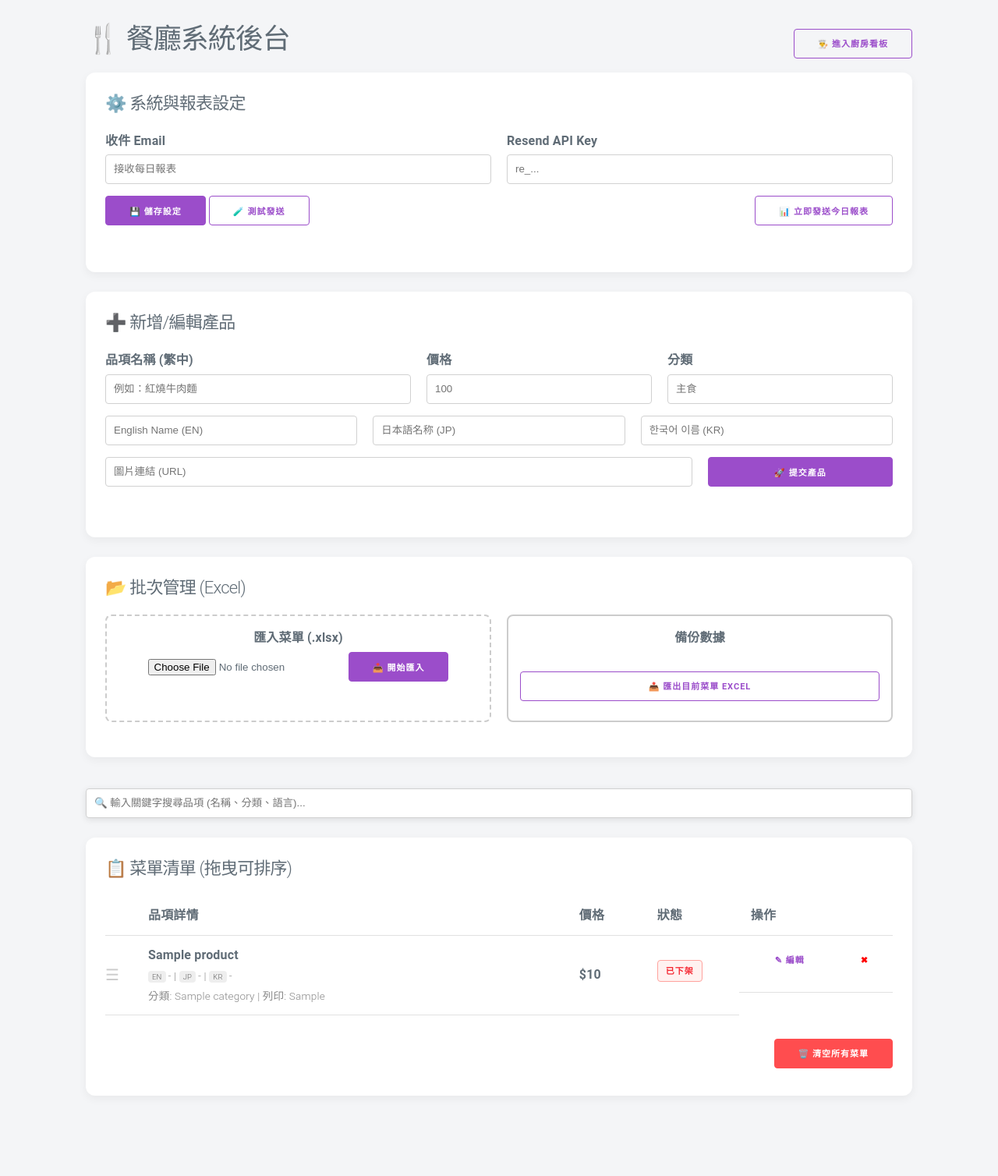
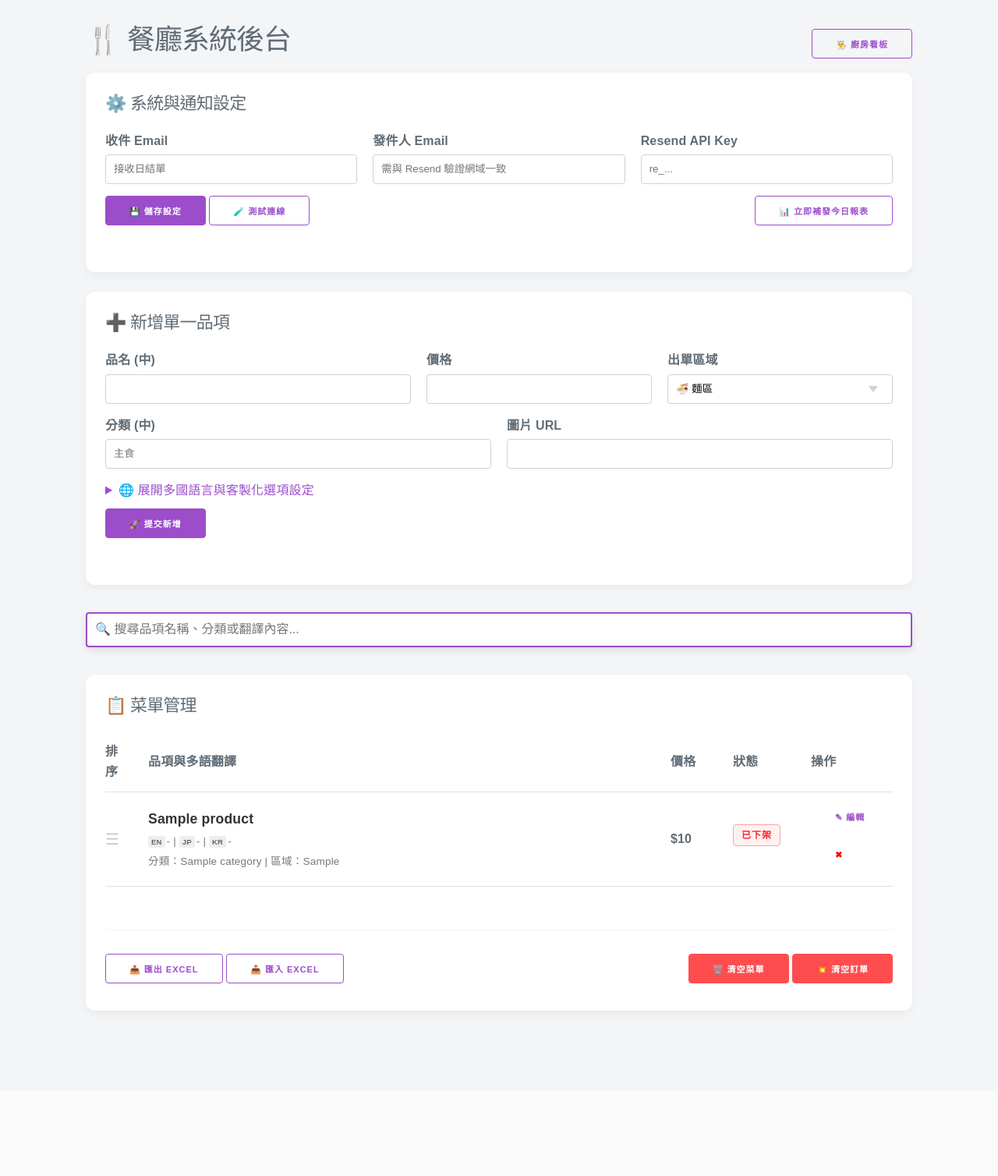
Before and after one commit to d11219208-del/qr, a Flask app: page /admin/ in a window 1280 px wide. Shown: the whole page at 78% size. After the commit the page ends 1299 px from the top, so only its background shows below. Run offline with Flask 3, Linux system fonts and the light colour scheme; a database or web service that is not in the repository returns one stand-in record (values such as "Sample title"); some libraries are stand-ins or nearby versions.

Commit message:
Update admin.html
欄位完全對齊：確保 Excel 匯入/匯出與編輯頁面的欄位順序與你的 SQL 語法一致。

置頂搜尋欄：搜尋框會隨網頁滾動固定在頂部。

響應式表格：在手機上會自動轉為卡片模式。

多語言標籤：在清單中直接顯示 EN/JP/KR 的翻譯狀態。

```diff
--- a/templates/admin.html
+++ b/templates/admin.html
@@ -3,140 +3,133 @@
 <head>
     <meta charset="UTF-8">
     <meta name="viewport" content="width=device-width, initial-scale=1.0">
-    <title>餐廳後台管理 - 進階版</title>
+    <title>餐廳後台管理系統</title>
     <link rel="stylesheet" href="https://cdnjs.cloudflare.com/ajax/libs/milligram/1.4.1/milligram.min.css">
     <script src="https://cdnjs.cloudflare.com/ajax/libs/Sortable/1.14.0/Sortable.min.js"></script>
     <style>
         :root { --primary: #9b4dca; --bg: #f4f5f7; }
-        body { background: var(--bg); padding-bottom: 50px; }
+        body { background: var(--bg); padding-bottom: 50px; font-family: "PingFang TC", "Microsoft JhengHei", sans-serif; }
         .container { max-width: 1100px; margin: 0 auto; padding: 20px; }
         .card { background: #fff; border-radius: 12px; padding: 25px; box-shadow: 0 4px 12px rgba(0,0,0,0.05); margin-bottom: 25px; }
 
-        /* 搜尋欄置頂效果 */
-        .sticky-search {
+        /* 置頂搜尋欄位 */
+        .sticky-header {
             position: sticky;
             top: 0;
-            z-index: 100;
+            z-index: 1000;
             background: var(--bg);
-            padding: 15px 0;
+            padding: 10px 0;
             margin-bottom: 10px;
         }
-        .sticky-search input {
-            background: #fff;
-            box-shadow: 0 2px 8px rgba(0,0,0,0.1);
-            margin-bottom: 0;
+        .sticky-header input {
+            background: #fff !important;
+            box-shadow: 0 4px 10px rgba(0,0,0,0.1);
+            border: 2px solid var(--primary);
+            height: 4.5rem;
+            font-size: 1.6rem;
         }
 
-        .btn-full { width: 100%; }
-        .btn-sm { padding: 0 10px; height: 28px; line-height: 26px; font-size: 1.1rem; }
+        /* 狀態與按鈕 */
+        .btn-sm { padding: 0 10px; height: 28px; line-height: 26px; font-size: 1.2rem; }
         .status-on { background: #e6ffed; color: #28a745; border-color: #b7eb8f; }
         .status-off { background: #fff1f0; color: #f5222d; border-color: #ffa39e; }
+        .alert { padding: 12px; background: #e6f7ff; color: #0050b3; border-radius: 6px; margin-bottom: 20px; border-left: 5px solid #1890ff; }
 
-        .alert { padding: 12px; background: #e6f7ff; color: #0050b3; border-radius: 6px; margin-bottom: 20px; border-left: 5px solid #1890ff; }
-        .lang-tag { font-size: 0.7em; background: #eee; padding: 2px 5px; border-radius: 4px; margin-right: 3px; color: #666; }
-        .handle { cursor: grab; color: #ccc; font-size: 20px; }
+        /* 表格與標籤 */
+        .handle { cursor: grab; color: #ccc; font-size: 20px; padding: 0 10px; }
+        .lang-tag { font-size: 0.7em; background: #eee; padding: 2px 4px; border-radius: 3px; margin-right: 2px; color: #666; font-weight: bold; }
+        .prod-info { font-size: 0.85em; color: #777; margin-top: 4px; }
+        .prod-name { font-size: 1.1em; font-weight: bold; color: #333; }
 
-        /* 表格優化 */
-        table { border-collapse: collapse; }
-        tr.product-row:hover { background: #fafafa; }
-        .prod-detail { font-size: 0.85em; color: #888; margin-top: 4px; }
-
-        .flex-actions { display: flex; gap: 10px; align-items: center; }
-        .import-box { border: 2px dashed #ccc; padding: 15px; border-radius: 8px; text-align: center; margin-bottom: 20px; }
+        @media (max-width: 600px) {
+            table, thead, tbody, th, td, tr { display: block; }
+            thead tr { position: absolute; top: -9999px; }
+            tr { margin-bottom: 15px; padding: 10px; border: 1px solid #eee; border-radius: 8px; background: #fff; }
+            td { border: none; padding: 5px 0; }
+        }
     </style>
 </head>
 <body>
     <div class="container">
         <div style="display: flex; justify-content: space-between; align-items: center;">
             <h2>🍴 餐廳系統後台</h2>
-            <div>
-                <a href="/kitchen" class="button button-outline">👨‍🍳 進入廚房看板</a>
-            </div>
+            <a href="/kitchen" class="button button-outline">👨‍🍳 廚房看板</a>
         </div>
 
         {% if msg %}
-        <div id="status-msg" class="alert">{{ msg }}</div>
+        <div id="status-msg" class="alert" style="display:block;">{{ msg }}</div>
         {% endif %}
 
         <div class="card">
-            <h4>⚙️ 系統與報表設定</h4>
-            <form method="POST" action="/admin">
+            <h4>⚙️ 系統與通知設定</h4>
+            <form method="POST">
                 <div class="row">
-                    <div class="column"><label>收件 Email</label><input type="email" name="report_email" value="{{ config.get('report_email','') }}" placeholder="接收每日報表"></div>
+                    <div class="column"><label>收件 Email</label><input type="email" name="report_email" value="{{ config.get('report_email','') }}" placeholder="接收日結單"></div>
+                    <div class="column"><label>發件人 Email</label><input type="email" name="sender_email" value="{{ config.get('sender_email','') }}" placeholder="需與 Resend 驗證網域一致"></div>
                     <div class="column"><label>Resend API Key</label><input type="password" name="resend_api_key" value="{{ config.get('resend_api_key','') }}" placeholder="re_..."></div>
                 </div>
                 <button type="submit" name="action" value="save_settings">💾 儲存設定</button>
-                <button type="submit" name="action" value="test_email" class="button button-outline">🧪 測試發送</button>
-                <button type="submit" name="action" value="send_report_now" class="button button-outline" style="float: right;">📊 立即發送今日報表</button>
+                <button type="submit" name="action" value="test_email" class="button button-outline">🧪 測試連線</button>
+                <button type="submit" name="action" value="send_report_now" class="button button-outline" style="float: right;">📊 立即補發今日報表</button>
             </form>
         </div>
 
         <div class="card">
-            <h4>➕ 新增/編輯產品</h4>
-            <form method="POST" action="/admin">
+            <h4>➕ 新增單一品項</h4>
+            <form method="POST">
                 <input type="hidden" name="action" value="add_product">
                 <div class="row">
-                    <div class="column column-40">
-                        <label>品項名稱 (繁中)</label>
-                        <input type="text" name="name" required placeholder="例如：紅燒牛肉麵">
-                    </div>
-                    <div class="column">
-                        <label>價格</label>
-                        <input type="number" name="price" required placeholder="100">
-                    </div>
-                    <div class="column">
-                        <label>分類</label>
-                        <input type="text" name="category" placeholder="主食">
+                    <div class="column column-40"><label>品名 (中)</label><input type="text" name="name" required></div>
+                    <div class="column"><label>價格</label><input type="number" name="price" required></div>
+                    <div class="column"><label>出單區域</label>
+                        <select name="print_category">
+                            <option value="Noodle">🍜 麵區</option>
+                            <option value="Soup">🍲 湯區</option>
+                        </select>
                     </div>
                 </div>
-
                 <div class="row">
-                    <div class="column"><input type="text" name="name_en" placeholder="English Name (EN)"></div>
-                    <div class="column"><input type="text" name="name_jp" placeholder="日本語名称 (JP)"></div>
-                    <div class="column"><input type="text" name="name_kr" placeholder="한국어 이름 (KR)"></div>
+                    <div class="column"><label>分類 (中)</label><input type="text" name="category" placeholder="主食"></div>
+                    <div class="column"><label>圖片 URL</label><input type="text" name="image_url"></div>
                 </div>
-
+                <details>
+                    <summary style="cursor: pointer; color: var(--primary); margin-bottom: 10px;">🌐 展開多國語言與客製化選項設定</summary>
                     <div class="row">
-                    <div class="column column-75"><input type="text" name="image_url" placeholder="圖片連結 (URL)"></div>
-                    <div class="column"><button type="submit" class="button btn-full">🚀 提交產品</button></div>
+                        <div class="column"><input type="text" name="name_en" placeholder="Name (EN)"></div>
+                        <div class="column"><input type="text" name="name_jp" placeholder="名稱 (JP)"></div>
+                        <div class="column"><input type="text" name="name_kr" placeholder="名稱 (KR)"></div>
                     </div>
+                    <div class="row">
+                        <div class="column"><input type="text" name="category_en" placeholder="Cat (EN)"></div>
+                        <div class="column"><input type="text" name="category_jp" placeholder="Cat (JP)"></div>
+                        <div class="column"><input type="text" name="category_kr" placeholder="Cat (KR)"></div>
+                    </div>
+                    <label>客製化選項 (中文，逗號隔開)</label>
+                    <input type="text" name="custom_options" placeholder="例：加麵,去蔥,不加辣">
+                    <div class="row">
+                        <div class="column"><input type="text" name="custom_options_en" placeholder="Options (EN)"></div>
+                        <div class="column"><input type="text" name="custom_options_jp" placeholder="Options (JP)"></div>
+                        <div class="column"><input type="text" name="custom_options_kr" placeholder="Options (KR)"></div>
+                    </div>
+                </details>
+                <button type="submit" class="button btn-full">🚀 提交新增</button>
             </form>
         </div>
 
-        <div class="card">
-            <h4>📂 批次管理 (Excel)</h4>
-            <div class="row">
-                <div class="column">
-                    <div class="import-box">
-                        <form method="POST" action="/admin/import_menu" enctype="multipart/form-data">
-                            <label>匯入菜單 (.xlsx)</label>
-                            <input type="file" name="excel_file" accept=".xlsx" required>
-                            <button type="submit" class="button button-small">📥 開始匯入</button>
-                        </form>
-                    </div>
-                </div>
-                <div class="column">
-                    <div class="import-box" style="border-style: solid;">
-                        <label>備份數據</label><br>
-                        <a href="/admin/export_menu" class="button button-outline btn-full">📤 匯出目前菜單 Excel</a>
-                    </div>
-                </div>
-            </div>
-        </div>
-
-        <div class="sticky-search">
-            <input type="text" id="productSearch" placeholder="🔍 輸入關鍵字搜尋品項 (名稱、分類、語言)...">
+        <div class="sticky-header">
+            <input type="text" id="productSearch" placeholder="🔍 搜尋品項名稱、分類或翻譯內容...">
         </div>
 
         <div class="card">
-            <h4>📋 菜單清單 (拖曳可排序)</h4>
+            <h4>📋 菜單管理</h4>
+            <div style="overflow-x: auto;">
                 <table>
                     <thead>
                         <tr>
-                        <th width="40"></th>
-                        <th>品項詳情</th>
-                        <th width="100">價格</th>
-                        <th width="120">狀態</th>
+                            <th width="40">排序</th>
+                            <th>品項與多語翻譯</th>
+                            <th width="80">價格</th>
+                            <th width="100">狀態</th>
                             <th width="120">操作</th>
                         </tr>
                     </thead>
@@ -145,13 +138,13 @@
                         <tr data-id="{{ p[0] }}" class="product-row">
                             <td class="handle">☰</td>
                             <td>
-                            <div class="prod-name"><b>{{ p[1] }}</b></div>
-                            <div class="prod-detail">
+                                <div class="prod-name">{{ p[1] }} {% if p[7] %}🖼️{% endif %}</div>
+                                <div class="prod-info">
                                     <span class="lang-tag">EN</span>{{ p[8] or '-' }} |
                                     <span class="lang-tag">JP</span>{{ p[9] or '-' }} |
                                     <span class="lang-tag">KR</span>{{ p[10] or '-' }}
                                 </div>
-                            <div class="prod-detail">分類: {{ p[3] }} | 列印: {{ p[5] }}</div>
+                                <div class="prod-info">分類：{{ p[3] }} | 區域：{{ p[5] }}</div>
                             </td>
                             <td><b>${{ p[2] }}</b></td>
                             <td>
@@ -160,57 +153,69 @@
                                     {{ '上架中' if p[4] else '已下架' }}
                                 </button>
                             </td>
-                        <td class="flex-actions">
+                            <td>
                                 <a href="/admin/edit_product/{{ p[0] }}" class="button button-clear">✎ 編輯</a>
-                            <a href="/admin/delete_product/{{ p[0] }}" class="button button-clear" style="color:red;" onclick="return confirm('確定刪除品項?')">✖</a>
+                                <a href="/admin/delete_product/{{ p[0] }}" class="button button-clear" style="color:red;" onclick="return confirm('確定刪除?')">✖</a>
                             </td>
                         </tr>
                         {% endfor %}
                     </tbody>
                 </table>
+            </div>
 
-            <div style="margin-top: 30px; text-align: right;">
-                <a href="/admin/reset_menu" class="button" style="background:#ff4d4f; border-color:#ff4d4f;" onclick="return confirm('⚠️ 警告：這將刪除所有產品數據！')">🗑️ 清空所有菜單</a>
+            <hr>
+            <div class="row">
+                <div class="column">
+                    <a href="/admin/export_menu" class="button button-outline">📤 匯出 Excel</a>
+                    <form action="/admin/import_menu" method="POST" enctype="multipart/form-data" style="display:inline;">
+                        <input type="file" name="menu_file" accept=".xlsx" required style="display:none;" id="fileInput" onchange="this.form.submit()">
+                        <button type="button" class="button button-outline" onclick="document.getElementById('fileInput').click()">📥 匯入 Excel</button>
+                    </form>
+                </div>
+                <div class="column" style="text-align: right;">
+                    <a href="/admin/reset_menu" class="button" style="background:#ff4d4f; border-color:#ff4d4f;" onclick="return confirm('⚠️ 將清空所有產品且無法復原，確定？')">🗑️ 清空菜單</a>
+                    <a href="/admin/reset_orders" class="button" style="background:#ff4d4f; border-color:#ff4d4f;" onclick="return confirm('⚠️ 將清空所有歷史訂單，確定？')">💥 清空訂單</a>
+                </div>
             </div>
         </div>
     </div>
 
     <script>
-        // 1. 自動隱藏訊息
-        const msgBox = document.getElementById('status-msg');
-        if(msgBox) { setTimeout(()=> msgBox.style.opacity='0', 2500); }
+        // 訊息自動隱藏
+        const msg = document.getElementById('status-msg');
+        if(msg && msg.innerText.trim() !== "") {
+            setTimeout(() => { msg.style.display = 'none'; }, 3000);
+        }
 
-        // 2. 切換上下架 (AJAX)
+        // 上下架切換
         function toggleProduct(pid, btn) {
-            fetch('/admin/toggle_product/' + pid, {method:'POST'})
-            .then(r=>r.json()).then(d=>{
-                if(d.status==='success') {
+            fetch('/admin/toggle_product/' + pid, { method: 'POST' })
+            .then(r => r.json()).then(d => {
+                if(d.status === 'success') {
                     btn.className = d.is_available ? 'btn-sm status-on' : 'btn-sm status-off';
                     btn.innerText = d.is_available ? '上架中' : '已下架';
                 }
             });
         }
 
-        // 3. 進階搜尋功能 (支援多國語言搜尋)
-        document.getElementById('productSearch').addEventListener('input', e=>{
+        // 搜尋功能
+        document.getElementById('productSearch').addEventListener('input', e => {
             let v = e.target.value.toLowerCase();
-            document.querySelectorAll('.product-row').forEach(r=>{
-                const text = r.innerText.toLowerCase();
-                r.style.display = text.includes(v) ? '' : 'none';
+            document.querySelectorAll('.product-row').forEach(r => {
+                r.style.display = r.innerText.toLowerCase().includes(v) ? '' : 'none';
             });
         });
 
-        // 4. 拖曳排序同步到資料庫
+        // 拖曳排序
         Sortable.create(document.getElementById('menu-list'), {
             handle: '.handle',
             animation: 150,
-            ghostClass: 'sortable-ghost',
             onEnd: function() {
-                let order = Array.from(document.querySelectorAll('#menu-list tr')).map(r=>r.getAttribute('data-id'));
+                let order = Array.from(document.querySelectorAll('#menu-list tr')).map(r => r.getAttribute('data-id'));
                 fetch('/admin/reorder_products', {
-                    method:'POST',
-                    headers:{'Content-Type':'application/json'},
-                    body:JSON.stringify({order:order})
+                    method: 'POST',
+                    headers: { 'Content-Type': 'application/json' },
+                    body: JSON.stringify({ order: order })
                 });
             }
         });
```
Lines whose indentation alone changed are shown as unchanged.
